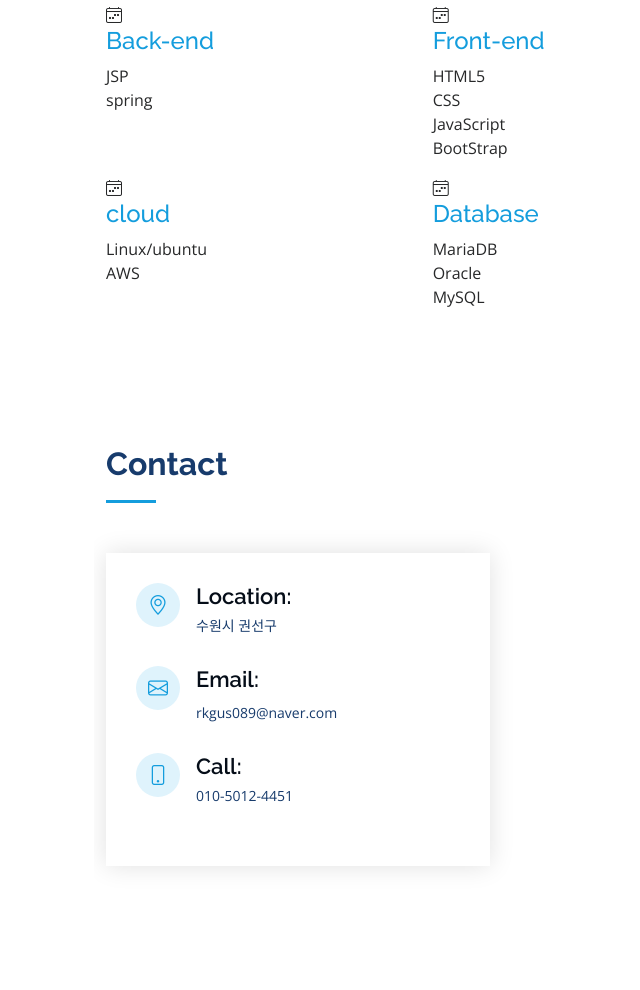
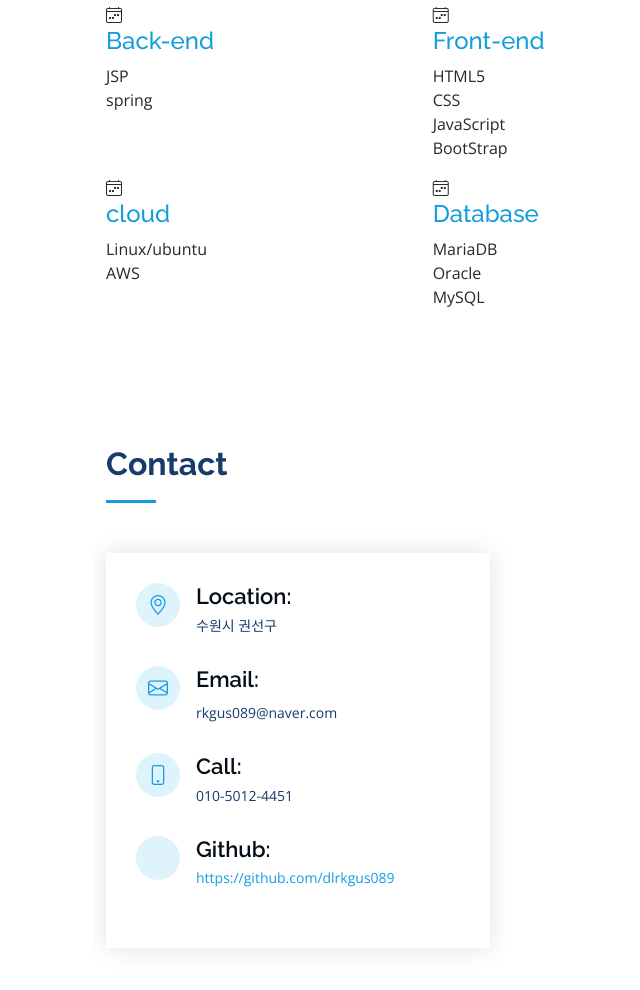
Before and after one commit to dlrkgus089/portfolio, a plain HTML site: page index.html in a window 1280 px wide. Shown: the part 2568-3558 px from the top of the page, without its empty margins (206-846 px from the left). Drawn offline with nearby package versions, Linux system fonts and the light colour scheme.

Commit message:
Update index.html

```diff
--- a/index.html
+++ b/index.html
@@ -311,6 +311,16 @@
                 <h4>Call:</h4>
                 <p>010-5012-4451</p>
               </div>
+
+              <div class="phone">
+                <i class="fab fa-github-square"></i>
+                <h4>Github:</h4>
+                <p><a href="https://github.com/dlrkgus089" target="_blank">
+                    https://github.com/dlrkgus089
+                  </a>
+                 </p>
+              </div>
+
             </div>
           </div>
         </div>
```
